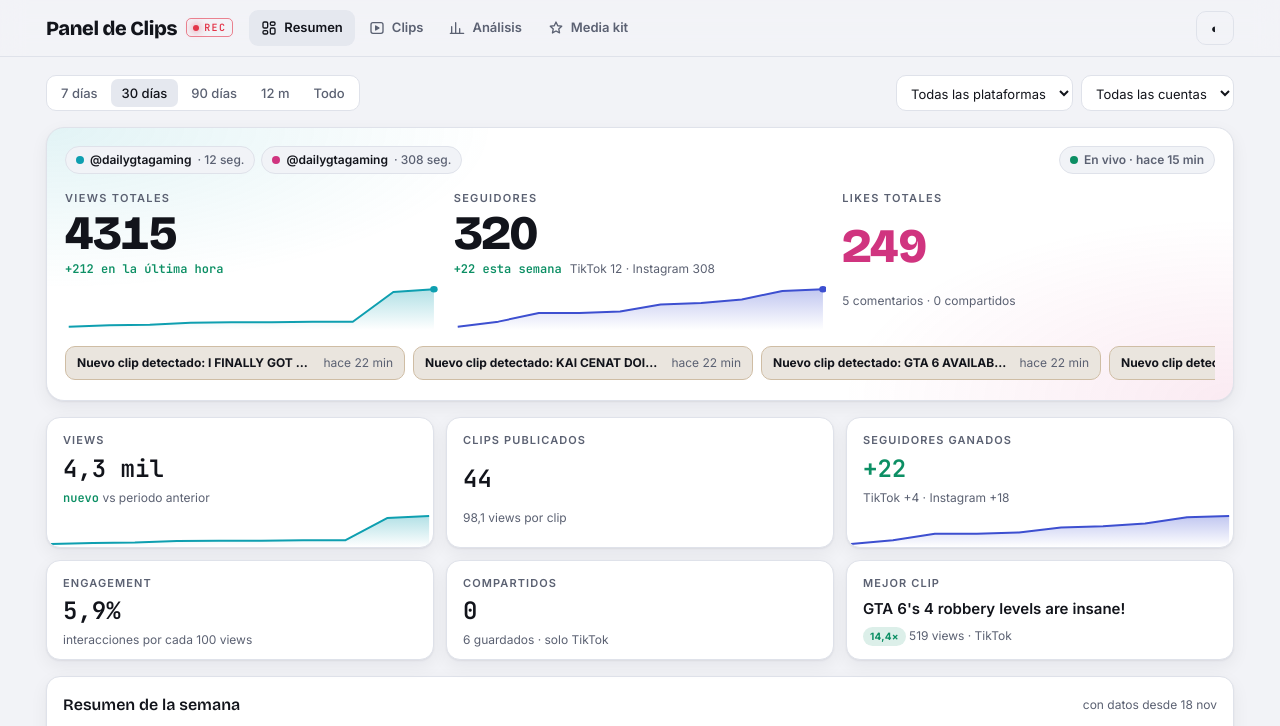
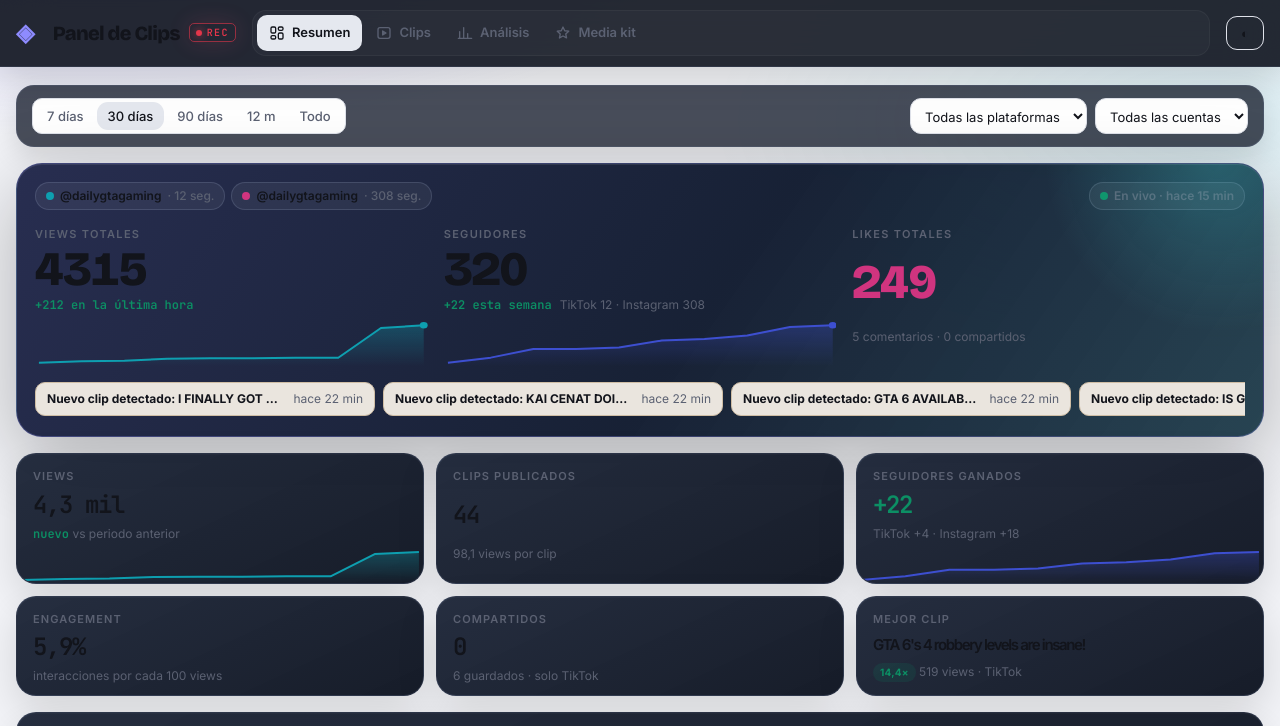
Before and after one commit to abcden/views, a plain HTML site: page index.html in a window 1280 px wide. Shown: the top 726 px of the page. Drawn offline with nearby package versions, Linux system fonts and the light colour scheme.

Commit message:
Actualizar diseño Studio Pro del panel público

```diff
--- a/index.html
+++ b/index.html
@@ -9,7 +9,10 @@ window.PANEL_PUBLICO = true;
   var D = null, subs = [], firma = "";
   function cargar(){
     fetch("datos.json?t=" + Date.now(), {cache:"no-store"}).then(function(r){ return r.ok ? r.text() : null; }).then(function(txt){
-      if (!txt || txt === firma) return; firma = txt; D = JSON.parse(txt); subs.slice().forEach(function(f){ f(); });
+      if (!txt || txt === firma) return;
+      var nuevo = JSON.parse(txt);
+      firma = txt; D = nuevo;
+      subs.slice().forEach(function(f){ f(); });
     }).catch(function(){});
   }
   function col(p){ if (!D) return []; return p === "clips" ? (D.clips||[]) : p === "historial" ? (D.historial||[]) : p === "snaps" ? (D.snaps||[]) : []; }
@@ -417,6 +420,26 @@ label.f{display:grid;gap:5px;font-size:12px;font-weight:600;color:var(--muted)}
   .topic .bar{grid-column:1/-1;order:3}
 }
 @media (prefers-reduced-motion:reduce){.rec::before,.live-dot{animation:none}.bar > i{transition:none}}
+
+/* BANCITO CLIPS STUDIO — premium visual layer */
+:root{--bg:#070a12;--bg-2:#0a0e19;--surface:#111827;--surface-2:#172134;--surface-3:#1e2a40;--line:#28354b;--fg:#f3f7ff;--muted:#a0acc2;--faint:#71809a;--accent:#8d80ff;--rec:#ff547a;--money:#32e6b4;--p-tiktok:#40e6f0;--nav-bg:rgba(8,12,23,.91);--shadow:0 18px 48px rgba(0,0,0,.25)}
+body{background:radial-gradient(ellipse 70% 36% at 7% -8%,rgba(92,84,230,.20),transparent 70%),radial-gradient(ellipse 55% 40% at 95% 15%,rgba(21,186,201,.10),transparent 72%),var(--bg);background-attachment:fixed;color:var(--fg)}
+.nav{background:rgba(9,13,24,.88);backdrop-filter:blur(24px);-webkit-backdrop-filter:blur(24px);border-bottom:1px solid rgba(130,150,200,.13);box-shadow:0 10px 35px rgba(0,0,0,.15)}
+.nav-in{max-width:1540px}.nav h1{letter-spacing:-.7px}.nav h1::before{content:'◈';color:#8e8bff;margin-right:10px;font-size:24px}
+.tabs{background:rgba(255,255,255,.025);border-radius:14px;padding:4px;border:1px solid rgba(255,255,255,.045)}
+.tab{border-radius:10px;transition:background .2s,color .2s,transform .2s}.tab:hover{background:rgba(125,143,255,.12);transform:translateY(-1px)}
+.wrap{max-width:1500px}.filters{border:1px solid rgba(135,158,207,.12);border-radius:18px;padding:12px 15px;background:rgba(15,22,38,.75);box-shadow:0 10px 28px rgba(0,0,0,.12)}
+.hero{position:relative;overflow:hidden;background:linear-gradient(125deg,rgba(31,37,73,.96),rgba(14,24,45,.96) 55%,rgba(14,46,61,.89));border:1px solid rgba(149,153,255,.27);border-radius:26px;box-shadow:0 25px 80px rgba(0,0,0,.28),inset 0 1px rgba(255,255,255,.09)}
+.hero::after{content:'';pointer-events:none;position:absolute;width:350px;height:350px;right:-130px;top:-180px;border-radius:50%;background:radial-gradient(circle,rgba(68,230,234,.23),transparent 70%)}
+.panel,.kpi{background:linear-gradient(155deg,rgba(24,33,52,.94),rgba(13,19,32,.96));border:1px solid rgba(132,151,189,.16);border-radius:20px;box-shadow:0 15px 40px rgba(0,0,0,.13),inset 0 1px rgba(255,255,255,.025);transition:transform .2s,border-color .2s,box-shadow .2s}
+.panel:hover,.kpi:hover{border-color:rgba(143,151,250,.34);box-shadow:0 18px 50px rgba(0,0,0,.20)}
+.kpi:hover{transform:translateY(-3px)}.kpi .val,.big .v{letter-spacing:-1.4px;font-variant-numeric:tabular-nums}.panel-head h2,.view-head h2{letter-spacing:-.45px}
+.btn,.seg button,.in{border-radius:11px}.btn.primary{background:linear-gradient(120deg,#726aff,#a16cff);box-shadow:0 8px 22px rgba(119,104,255,.23)}
+.chip{border-color:rgba(180,193,225,.17);background:rgba(255,255,255,.055)}.rec{box-shadow:0 0 22px rgba(255,84,122,.15)}
+.view{animation:studioAppear .3s ease both}@keyframes studioAppear{from{opacity:.6;transform:translateY(7px)}to{opacity:1;transform:translateY(0)}}
+:focus-visible{outline:2px solid #aaa2ff!important;outline-offset:3px}
+@media(max-width:760px){.nav h1::before{font-size:20px;margin-right:6px}.hero{border-radius:19px}.panel,.kpi{border-radius:16px}.filters{padding:9px;border-radius:14px}.bottom-nav{background:rgba(9,13,24,.96);backdrop-filter:blur(20px);border-top:1px solid rgba(150,160,210,.18)}}
+@media(prefers-reduced-motion:reduce){.view{animation:none}.panel,.kpi,.tab{transition:none}}
 </style>
 
 <nav class="nav" aria-label="Secciones">
```
